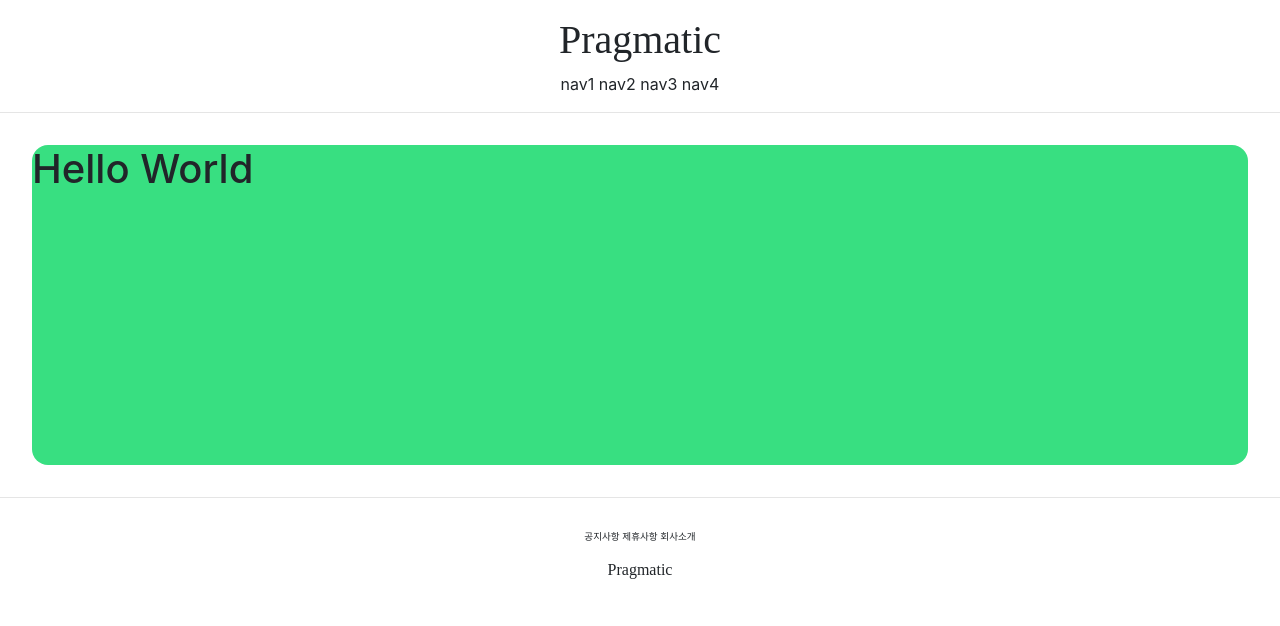
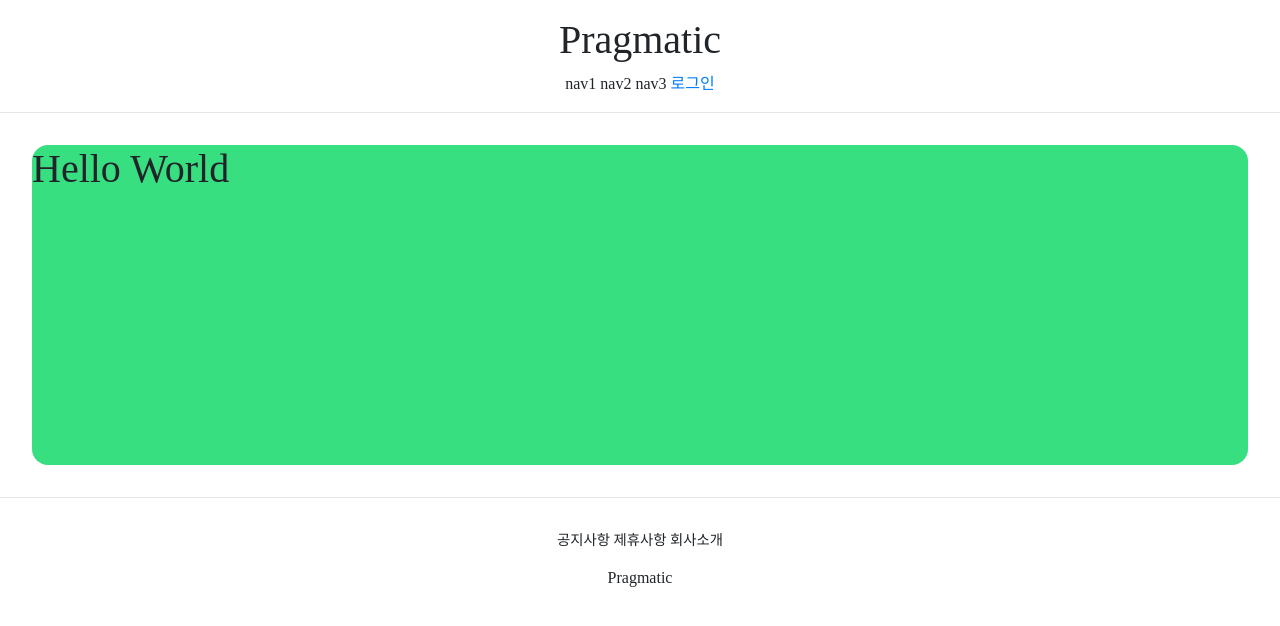
Before and after one commit to shindle69/pragmatic, a Django app: page /account/hello_world/ in a window 1280 px wide. Shown: the top 626 px of the page. Run offline with Django 3.2, Linux system fonts and the light colour scheme; some libraries are stand-ins or nearby versions; some web fonts are replaced.

Commit message:
Chapter23 Naverfont

```diff
--- a/accountapp/urls.py
+++ b/accountapp/urls.py
@@ -1,9 +1,15 @@
+from django.contrib.auth.views import LoginView, LogoutView
 from django.urls import path
 
 from accountapp import views
+from accountapp.views import AccountCreateView
 
 app_name = "accountapp"
 
 urlpatterns =[
     path('hello_world/',views.hello_world,name='hello_world'),
+    path('login/',LoginView.as_view(template_name="accountapp/login.html"), name='login'),
+    path('logout/',LogoutView.as_view(), name='logout'),
+
+    path('create/',AccountCreateView.as_view(), name='create'),
 ]
--- a/accountapp/views.py
+++ b/accountapp/views.py
@@ -1,7 +1,18 @@
+from django.contrib.auth.forms import UserCreationForm
+from django.contrib.auth.models import User
 from django.http import HttpResponse
 from django.shortcuts import render
+from django.urls import reverse_lazy
+from django.views.generic import CreateView
 
 # Create your views here.
-
 def hello_world(request):
     return render(request, 'accountapp/hello_world.html')
+
+
+
+class AccountCreateView(CreateView):
+    model = User
+    form_class = UserCreationForm
+    success_url = reverse_lazy('accountapp:hello_world')
+    template_name = 'accountapp/create.html'
--- a/pragmatic/settings.py
+++ b/pragmatic/settings.py
@@ -11,8 +11,10 @@ https://docs.djangoproject.com/en/3.1/ref/settings/
 """
 
 from pathlib import Path
+from django.urls import reverse_lazy
 
 # Build paths inside the project like this: BASE_DIR / 'subdir'.
+
 BASE_DIR = Path(__file__).resolve().parent.parent
 
 # Quick-start development settings - unsuitable for production
@@ -52,6 +54,7 @@ INSTALLED_APPS = [
     'django.contrib.sessions',
     'django.contrib.messages',
     'django.contrib.staticfiles',
+    'bootstrap4',
     'accountapp',
 ]
 
@@ -140,3 +143,6 @@ STATIC_ROOT = os.path.join(BASE_DIR, 'staticfiles')
 STATICFILES_DIRS =[
     BASE_DIR /"static",
 ]
+
+LOGIN_REDIRECT_URL = reverse_lazy('accountapp:hello_world')
+LOGOUT_REDIRECT_URL = reverse_lazy('accountapp:login')
--- a/static/base.css
+++ b/static/base.css
@@ -3,7 +3,7 @@
     font-family: 'Song Myung', serif;
 }
 .pragmatic_footer_button {
-    font-size:.6rem;
+    font-size:.9rem;
 }
 .pragmatic_footer {
     text-align:center;
--- a/templates/base.html
+++ b/templates/base.html
@@ -3,7 +3,7 @@
 
 {% include 'head.html' %}
 
-<body>
+<body style="font-family:'NanumSquareR';">
     {% include 'header.html' %}
     <hr>
 
--- a/templates/head.html
+++ b/templates/head.html
@@ -12,4 +12,28 @@
 
     <!--   DEFAULT CSS LINK     -->
     <link rel="stylesheet" type="text/css" href="{% static 'base.css' %}">
+
+    <!-- Naver Font   -->
+    <style>
+        @font-face {
+            font-family: 'NanumSquareB';
+            src:local('NanumSquareB'),
+            url("{% static 'fonts/NanumSquareB.ttf' %}" format("opentype");
+        }
+        @font-face {
+            font-family: 'NanumSquareEB';
+            src:local('NanumSquareEB'),
+            url("{% static 'fonts/NanumSquareEB.ttf' %}" format("opentype");
+        }
+        @font-face {
+            font-family: 'NanumSquareL';
+            src:local('NanumSquareL'),
+            url("{% static 'fonts/NanumSquareL.ttf' %}" format("opentype");
+        }
+        @font-face {
+            font-family: 'NanumSquareR';
+            src:local('NanumSquareR'),
+            url("{% static 'fonts/NanumSquareR.ttf' %}" format("opentype");
+        }
+    </style>
 </head>
--- a/templates/header.html
+++ b/templates/header.html
@@ -6,6 +6,15 @@
         <span>nav1</span>
         <span>nav2</span>
         <span>nav3</span>
-        <span>nav4</span>
+        {% if not user.is_authenticated %}
+        <a href="{% url 'accountapp:login' %}?next={{ request.path }}">
+            <span>로그인</span>
+        </a>
+        {% else %}
+        <a href="{% url 'accountapp:logout' %}?next={{ request.path }}">
+            <span>로그아웃</span>
+        </a>
+        {% endif %}
+
     </div>
 </div>
```
Also changed, not shown: accountapp/templates/accountapp/create.html (added, +16 -0 lines), accountapp/templates/accountapp/login.html (added, +19 -0 lines), static/fonts/NanumSquareB.ttf (added), static/fonts/NanumSquareEB.ttf (added), static/fonts/NanumSquareL.ttf (added), static/fonts/NanumSquareR.ttf (added).
